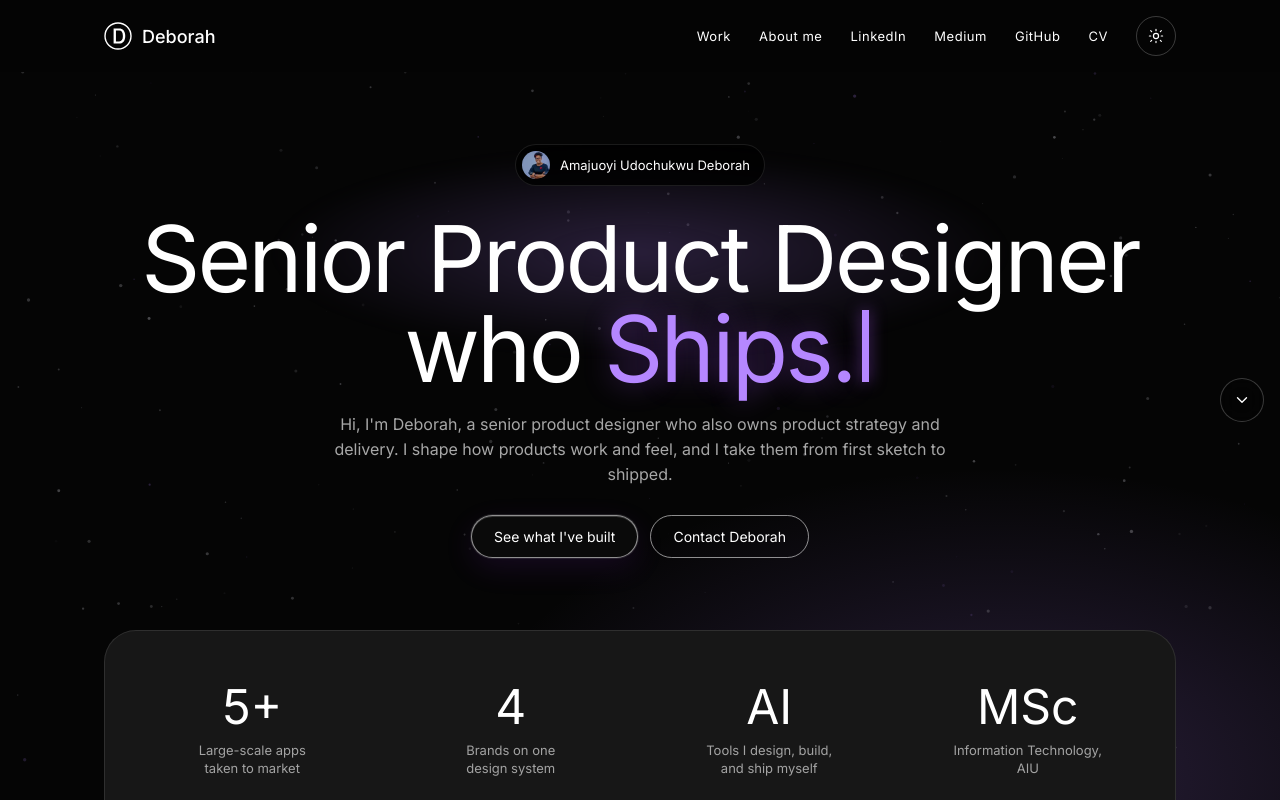
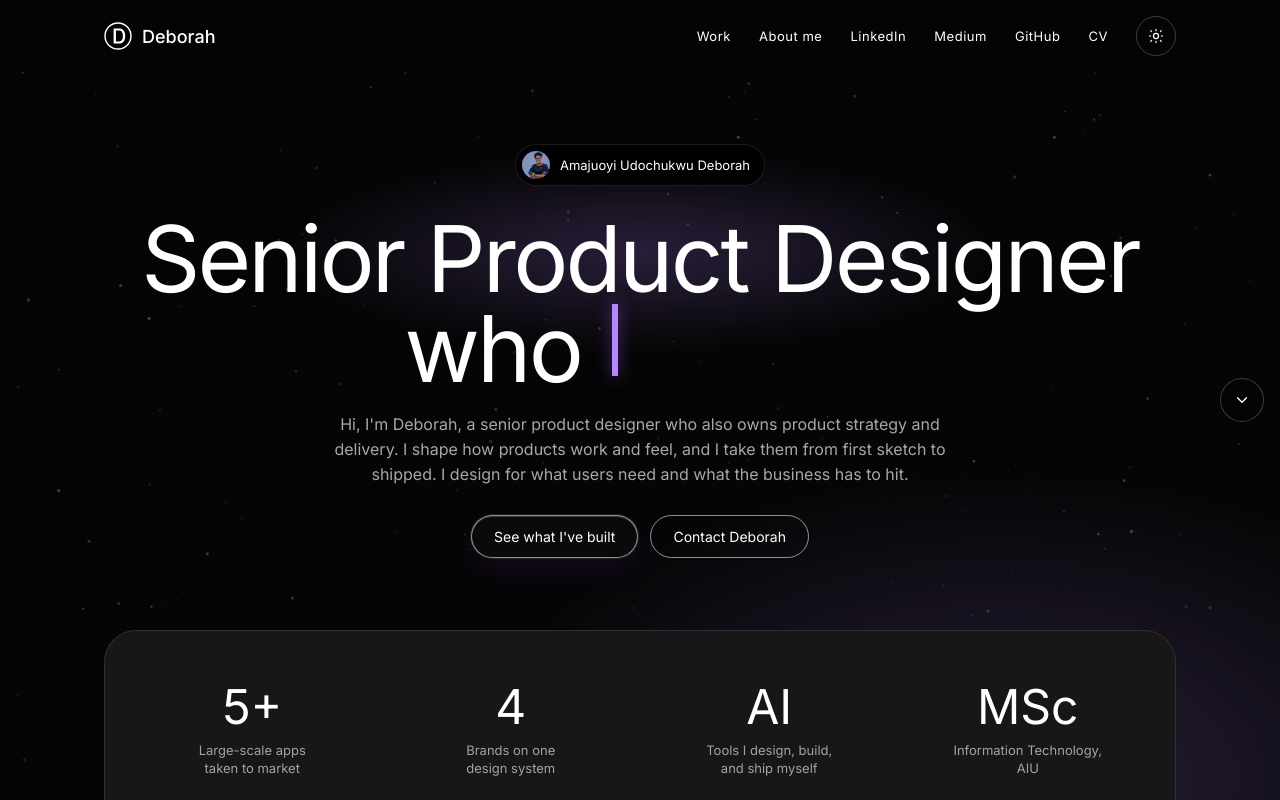
Before and after one commit to DeborahUdochukwu48/portfolio, a React (Vite) app: page / in a window 1280 px wide. Shown: the top 800 px of the page. Built offline with nearby package versions, Linux system fonts and the light colour scheme; a web font is replaced by a local one.

Commit message:
Update App.tsxHero: rotate Researches, Designs, Builds, Prioritizes, Ships, Measures; add user and business line

```diff
--- a/src/App.tsx
+++ b/src/App.tsx
@@ -219,7 +219,7 @@ function Navbar() {
   )
 }
 
-const HERO_ROTATING = ['Plans.', 'Builds.', 'Tests.', 'Ships.'] as const
+const HERO_ROTATING = ['Researches.', 'Designs.', 'Builds.', 'Prioritizes.', 'Ships.', 'Measures.'] as const
 
 function HeroTitle() {
   const reduce = useReducedMotion()
@@ -287,7 +287,7 @@ function HeroTitle() {
       transition={{ duration: 0.6, delay: 0.08, ease }}
     >
       <span className="sr-only">
-        Senior Product Designer who plans, builds, tests and ships.
+        Senior Product Designer who researches, designs, builds, prioritizes, ships and measures.
       </span>
       <span aria-hidden="true">
         <span className="hero-title-line">Senior Product Designer</span>
@@ -336,7 +336,7 @@ function Hero() {
         transition={{ duration: 0.55, delay: 0.16, ease }}
       >
         Hi, I&apos;m Deborah, a senior product designer who also owns product strategy and
-        delivery. I shape how products work and feel, and I take them from first sketch to shipped.
+        delivery. I shape how products work and feel, and I take them from first sketch to shipped. I design for what users need and what the business has to hit.
       </motion.p>
       <motion.div
         className="hero-actions"
```
